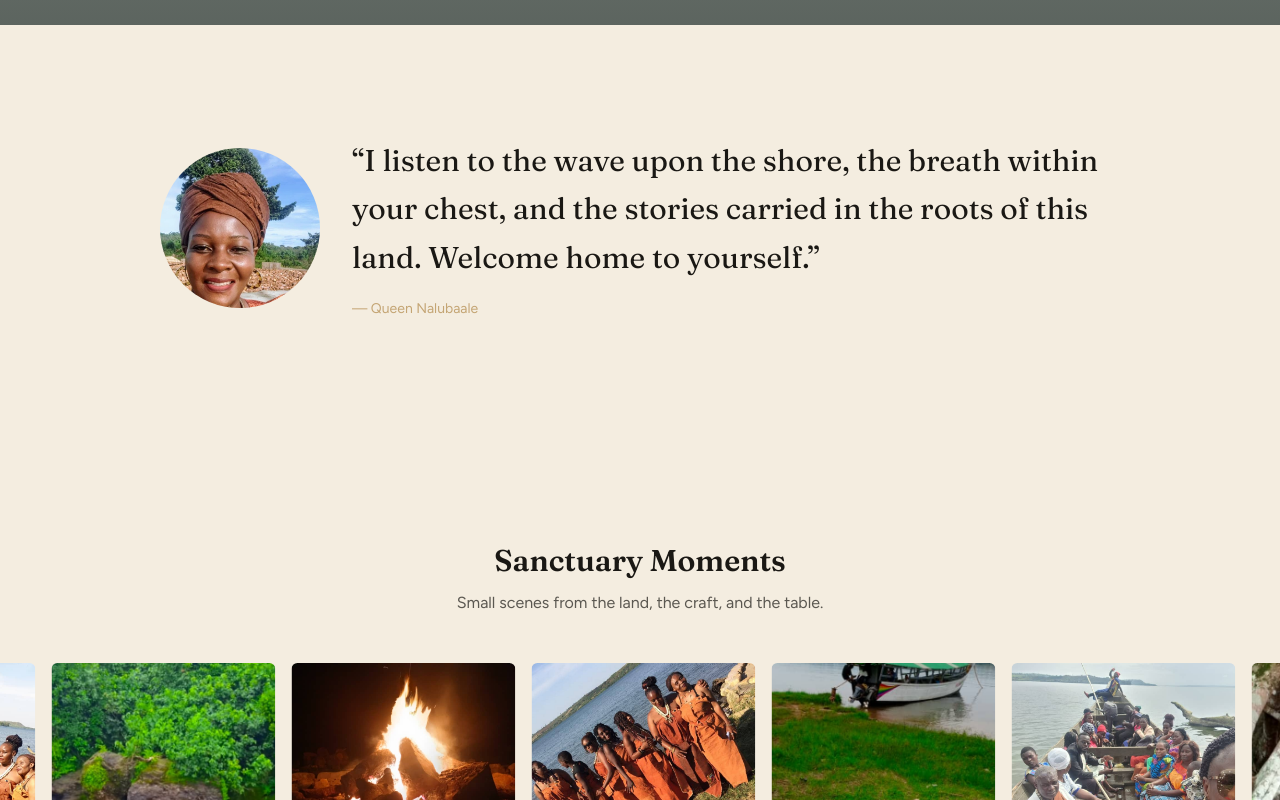
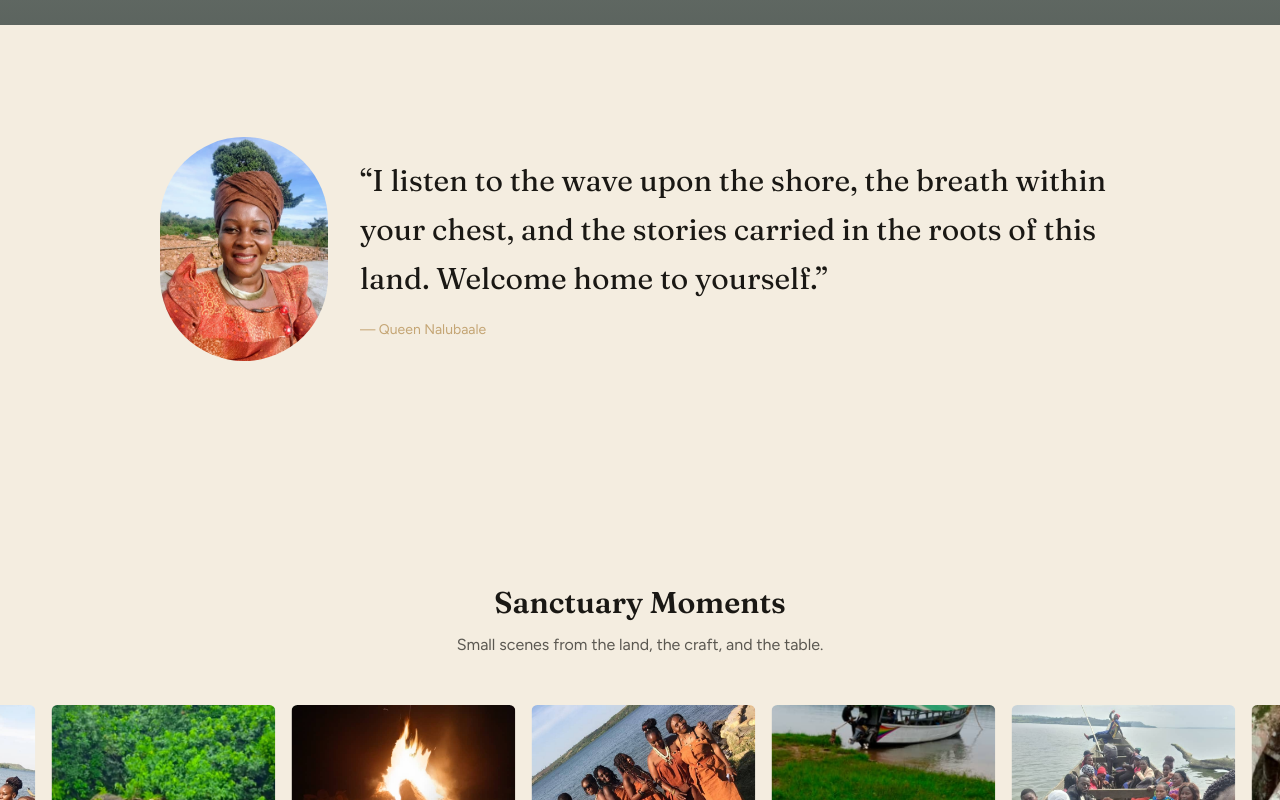
Before and after one commit to okechbrian/ba-lubaale-ancestral-sanctuary, a Next.js app: page / in a window 1280 px wide. Shown: the part 840-1640 px from the top of the page. Built offline with nearby package versions, Linux system fonts and the light colour scheme; grey boxes are pictures that could not be loaded.

Commit message:
fix: match quote circle to host block size, revert to full portrait

```diff
--- a/app/page.tsx
+++ b/app/page.tsx
@@ -20,11 +20,11 @@ export default function HomePage() {
       <section className="bg-cream py-20 sm:py-28">
         <div className="mx-auto flex max-w-5xl flex-col items-center gap-8 px-4 sm:flex-row sm:px-6 lg:px-8">
           <Image
-            src="/images/host-portrait-headwrap-sq.jpg"
+            src="/images/host-portrait-headwrap.jpg"
             alt="Queen Nalubaale outdoors in a brown headwrap and gold collar"
-            width={160}
-            height={160}
-            className="h-32 w-32 rounded-full object-cover sm:h-40 sm:w-40"
+            width={224}
+            height={224}
+            className="h-48 w-48 rounded-full object-cover sm:h-56 sm:w-56"
           />
           <blockquote className="text-center sm:text-left">
             <p className="font-display text-2xl leading-relaxed text-ink sm:text-3xl">
@@ -279,7 +279,7 @@ export default function HomePage() {
       <section className="bg-mist py-20 sm:py-28">
         <div className="mx-auto flex max-w-5xl flex-col items-center gap-8 px-4 sm:flex-row sm:px-6 lg:px-8">
           <Image
-            src="/images/host-portrait-headwrap-sq.jpg"
+            src="/images/host-portrait-headwrap.jpg"
             alt="Queen Nalubaale — seer, healer, and master artisan"
             width={224}
             height={224}
```
Also changed, not shown: public/images/host-portrait-headwrap-sq.jpg (deleted), 1 other file (tests, documents, lock files or other folders).
